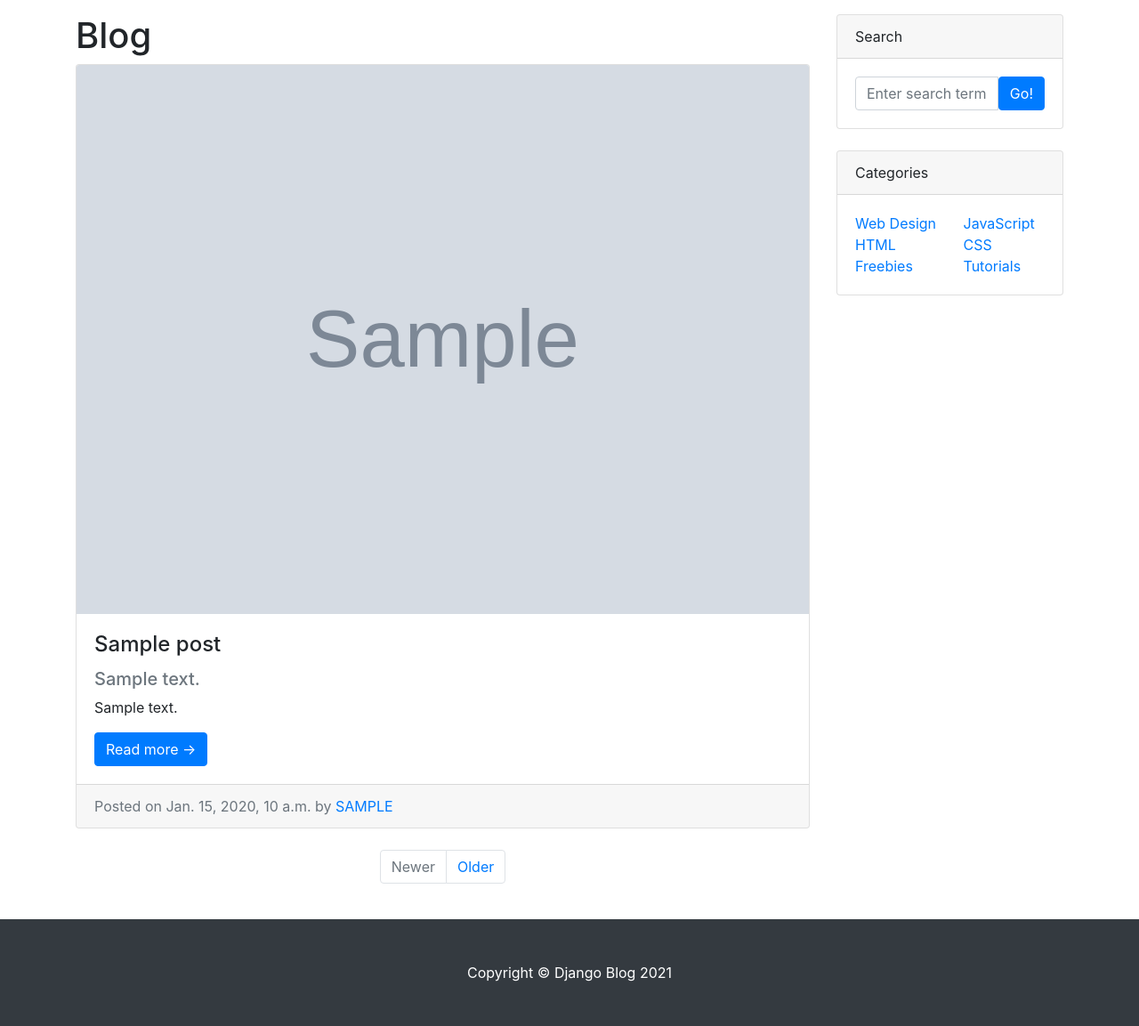
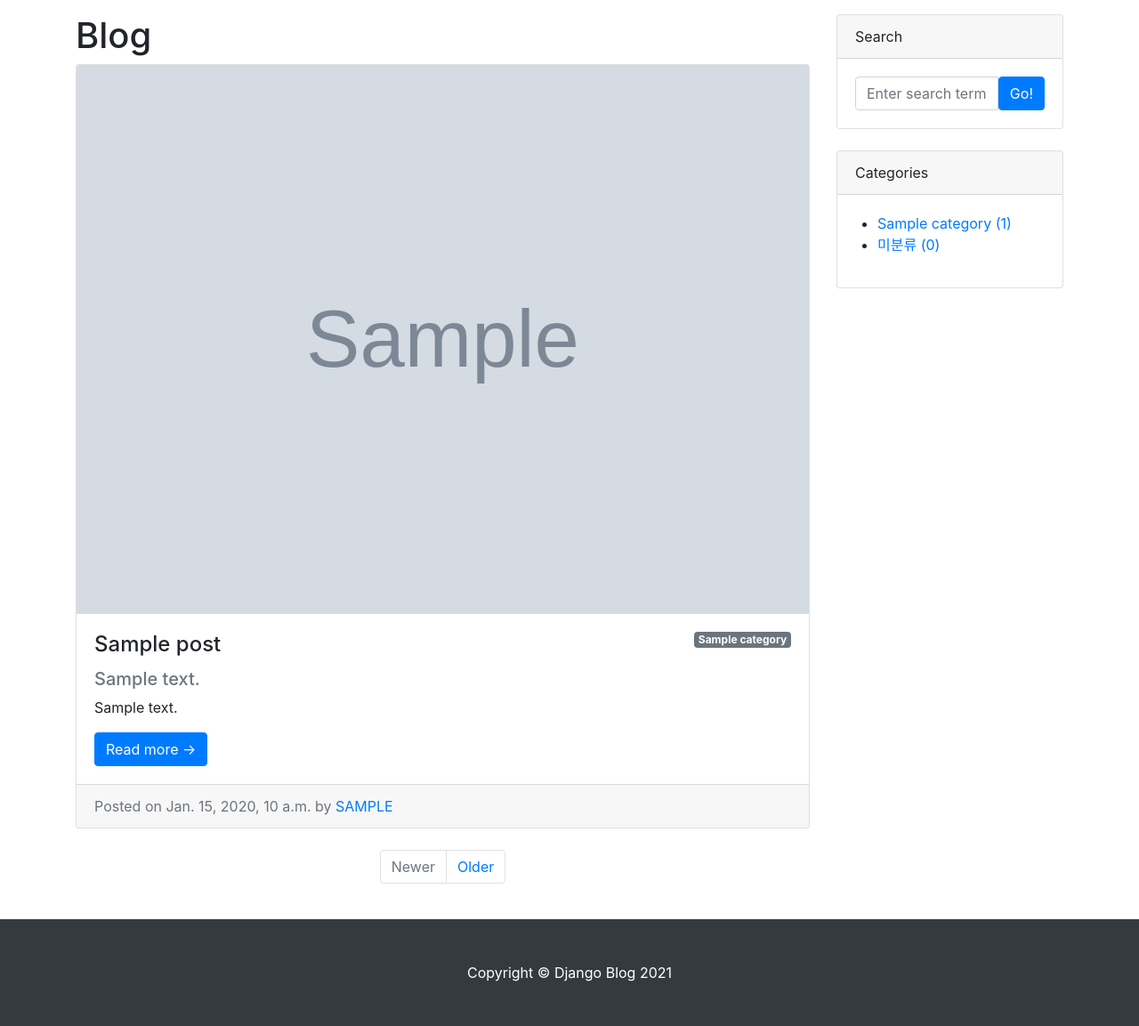
Before and after one commit to Darkphilip/Django_Web, a Django app: page /blog/ in a window 1280 px wide. Shown: the part 56-1209 px from the top of the page at 89% size. Run offline with Django 3.2, Linux system fonts and the light colour scheme; tables that the repository leaves empty hold one stand-in row (values such as "Sample post"); grey boxes marked "Sample" are stand-in pictures; some libraries are stand-ins or nearby versions.

Commit message:
category add

```diff
--- a/blog/templates/blog/base.html
+++ b/blog/templates/blog/base.html
@@ -31,24 +31,20 @@
         </div>
       </div>
       <!-- Categories widget-->
-      <div class="card my-4">
+      <div class="card my-4" id="categories-card">
         <div class="card-header">Categories</div>
         <div class="card-body">
           <div class="row">
-            <div class="col-sm-6">
-              <ul class="list-unstyled mb-0">
-                <li><a href="#!">Web Design</a></li>
-                <li><a href="#!">HTML</a></li>
-                <li><a href="#!">Freebies</a></li>
-              </ul>
-            </div>
-            <div class="col-sm-6">
-              <ul class="list-unstyled mb-0">
-                <li><a href="#!">JavaScript</a></li>
-                <li><a href="#!">CSS</a></li>
-                <li><a href="#!">Tutorials</a></li>
-              </ul>
-            </div>
+            <ul>
+              {% for category in categories %}
+              <li>
+                <a href="#!">{{category.name}} ({{ category.post_set.count }})</a>
+                {% endfor %}
+              </li>
+              <li>
+                <a href="#!">미분류 ({{ no_category_post_count }})</a>
+              </li>
+            </ul>
           </div>
         </div>
       </div>
--- a/blog/templates/blog/post_list.html
+++ b/blog/templates/blog/post_list.html
@@ -5,13 +5,18 @@
 {% if post_list.exists %}
 <!-- Blog post-->
 {% for p in post_list %}
-<div class="card mb-4">
+<div class="card mb-4" id="post-{{p.id}}">
   {% if p.head_image %}
   <img class="card-img-top" src="{{p.head_image.url}}" alt="{{p.title}}" />
   {% else %}
   <img class="card-img-top" src="https://picsum.photos/seed/{{p.id}}/600/300" alt="{{p.title}}" />
   {% endif %}
   <div class="card-body">
+    {% if p.category %}
+    <span class="badge badge-secondary float-right">{{p.category}}</span>
+    {% else %}
+    <span class="badge badge-secondary float-right">미분류</span>
+    {% endif %}
     <h2 class="card-title h4">{{p.title}}</h2>
     {%if p.hook_text %}
     <h5 class="text-muted">{{p.hook_text}}</h5>
--- a/blog/views.py
+++ b/blog/views.py
@@ -1,20 +1,16 @@
 from django.shortcuts import render
 from django.views.generic import ListView, DetailView
-from .models import Post
+from .models import Post, Category
 
 class PostList(ListView):
     model = Post
     ordering = '-pk'
 
-# def index(request):
-#     posts = Post.objects.all().order_by('-pk')
-#     return render(
-#         request,
-#         'blog/post_list.html',
-#         {
-#             'posts': posts,
-#         }
-#     )
+    def get_context_data(self, **kwargs):
+        context = super(PostList, self).get_context_data()
+        context['categories'] = Category.objects.all()
+        context['no_category_post_count'] = Post.objects.filter(category=None).count()
+        return context
 
 class PostDetail(DetailView):
     model = Post
```
Also changed, not shown: blog/tests.py (+34 -4 lines).
